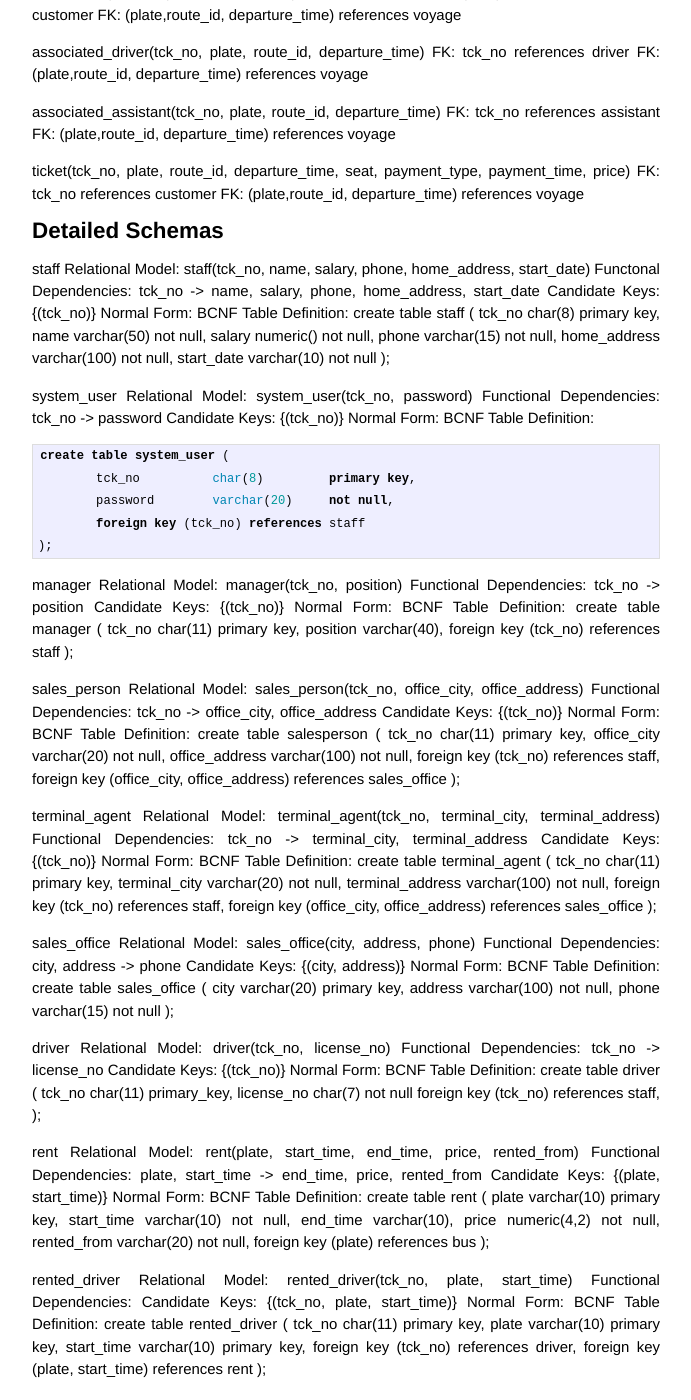
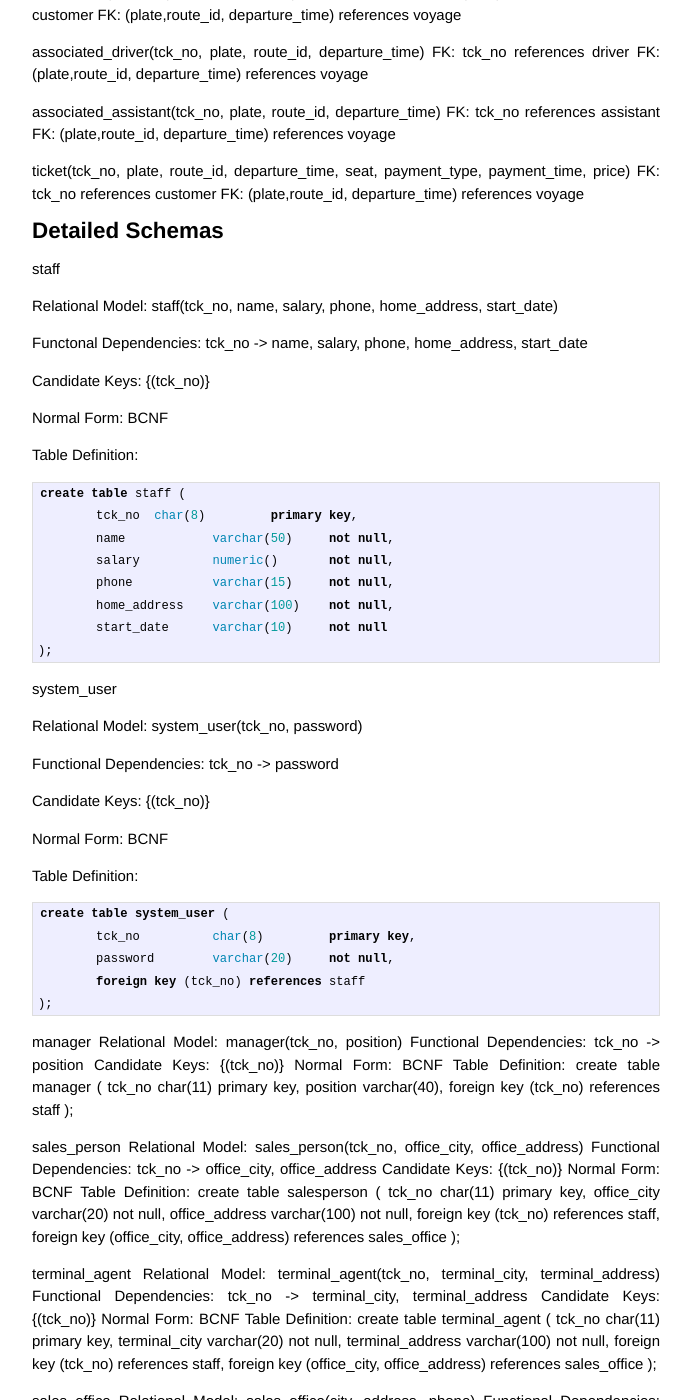
Before and after one commit to ozen/cs353-project, a Jekyll site: the page built from _posts/2014-04-18-design.markdown, in a window 1280 px wide and 1400 px high, scrolled down 1995 px. Shown: the whole window, without its empty margins (294-985 px from the left). Built offline with Jekyll 4.4.1, drawn with Linux system fonts in a browser that asks for light colours; Markdown is read by kramdown in place of the engine named in the settings.

Commit message:
Trying SQL highlighting

````diff
--- a/_posts/2014-04-18-design.markdown
+++ b/_posts/2014-04-18-design.markdown
@@ -109,11 +109,18 @@ ticket(tck_no, plate, route_id, departure_time, seat, payment_type, payment_time
 ## Detailed Schemas
 
 staff
+
 Relational Model: staff(tck_no, name, salary, phone, home_address, start_date)
+
 Functonal Dependencies: tck_no -> name, salary, phone, home_address, start_date
+
 Candidate Keys: {(tck_no)}
+
 Normal Form: BCNF
+
 Table Definition:
+
+```sql
 create table staff (
 	tck_no 	char(8)		primary key,
 	name		varchar(50)	not null,
@@ -122,20 +129,27 @@ create table staff (
 	home_address	varchar(100)	not null,
 	start_date	varchar(10)	not null
 );
+```
 
 system_user
+
 Relational Model: system_user(tck_no, password)
+
 Functional Dependencies: tck_no -> password
+
 Candidate Keys: {(tck_no)}
+
 Normal Form: BCNF
+
 Table Definition:
-``` sql
+
+{% highlight sql %}
 create table system_user (
 	tck_no		char(8)		primary key,
 	password	varchar(20)	not null,
 	foreign key (tck_no) references staff
 );
-```
+{% endhighlight %}
 
 manager
 Relational Model: manager(tck_no, position)
````
